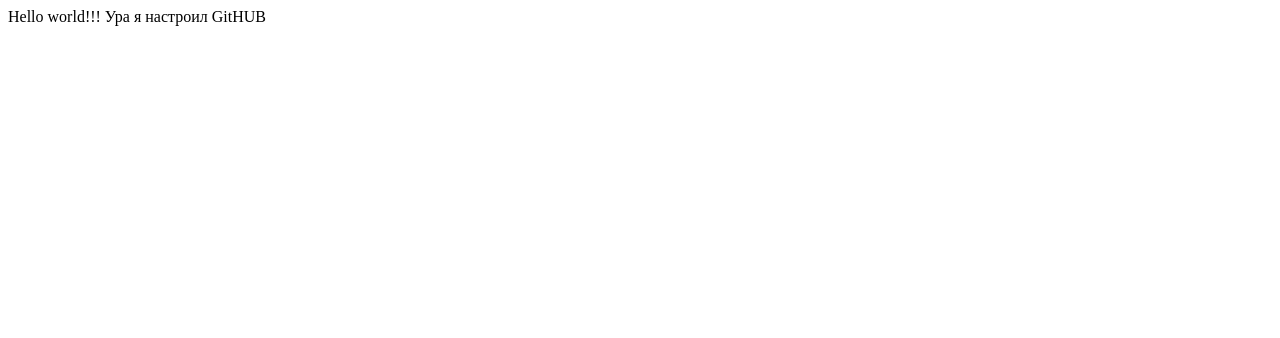
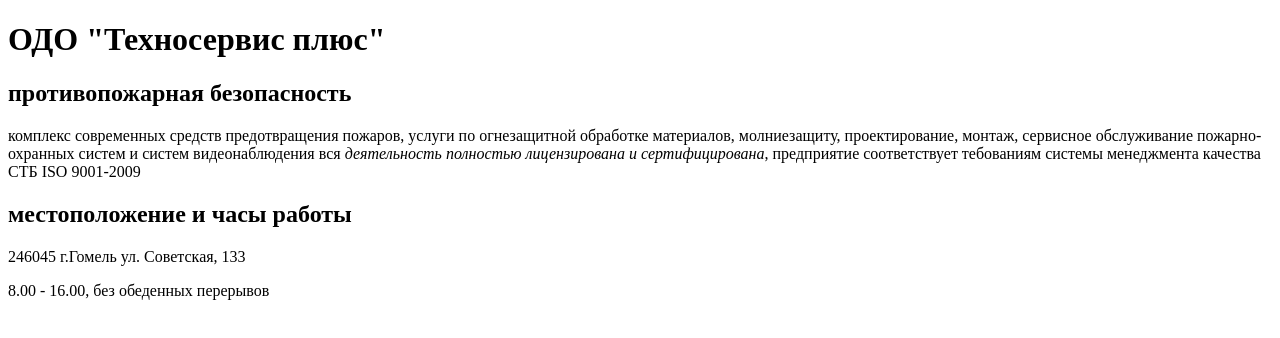
Before and after one commit to Anffaloff/antifire, a plain HTML site: page index.html in a window 1280 px wide. Drawn offline with Linux system fonts and the light colour scheme.

Commit message:
ver.1.02

```diff
--- a/index.html
+++ b/index.html
@@ -4,10 +4,17 @@
     <meta charset="UTF-8">
     <meta name="viewport" content="width=device-width, initial-scale=1.0">
     <meta http-equiv="X-UA-Compatible" content="ie=edge">
-    <title>Document</title>
+    <title>main Техносервис</title>
 </head>
 <body>
-    Hello world!!!
-    Ура я настроил GitHUB
+    <h1>ОДО "Техносервис плюс"</h1>
+    <h2>противопожарная безопасность</h2>
+    <p>комплекс современных средств предотвращения пожаров, услуги по огнезащитной обработке материалов,
+    молниезащиту, проектирование, монтаж, сервисное обслуживание пожарно-охранных систем и систем видеонаблюдения
+    вся <em>деятельность полностью лицензирована и сертифицирована</em>, предприятие соответствует тебованиям системы
+    менеджмента качества СТБ ISO 9001-2009</p>
+    <h2>местоположение и часы работы</h2>
+    <p>246045 г.Гомель ул. Советская, 133</p>
+    <p>8.00 - 16.00, без обеденных перерывов</p>
 </body>
 </html>
```
